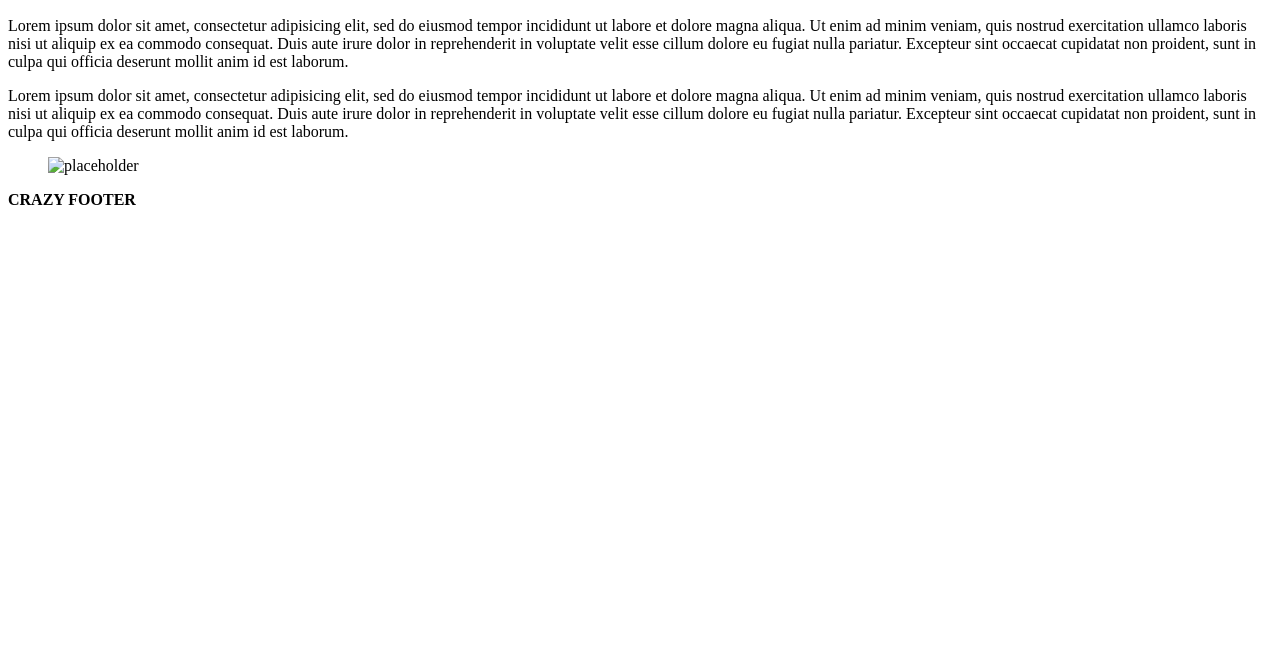
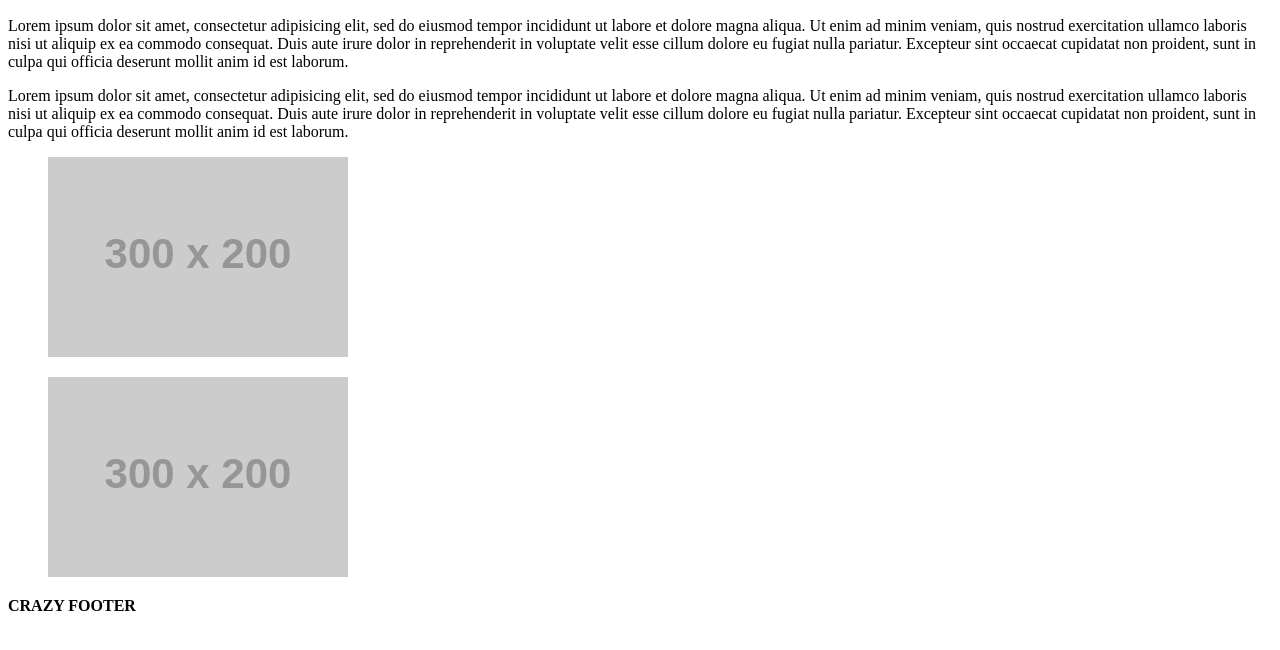
Before and after one commit to arafferty10/hellogit, a plain HTML site: page index.html in a window 1280 px wide. Shown: the part 110-760 px from the top of the page. Drawn offline with Linux system fonts and the light colour scheme; placeholder pictures from the web are drawn by us.

Commit message:
fix and another placeholder

```diff
--- a/index.html
+++ b/index.html
@@ -50,7 +50,11 @@
 	</section>
 
 	<figure>
-		<img src"http://placehold.it/300x200" alt = "placeholder">
+		<img src="http://placehold.it/300x200" alt = "placeholder">
+	</figure>
+
+	<figure>
+		<img src="http://placehold.it/300x200" alt = "catholder">
 	</figure>
 
 	<footer>
```
